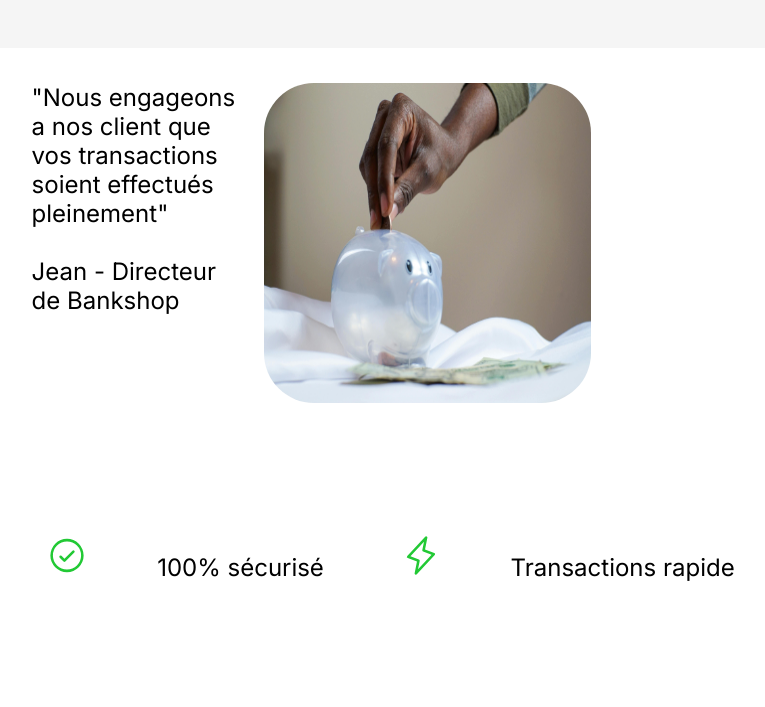
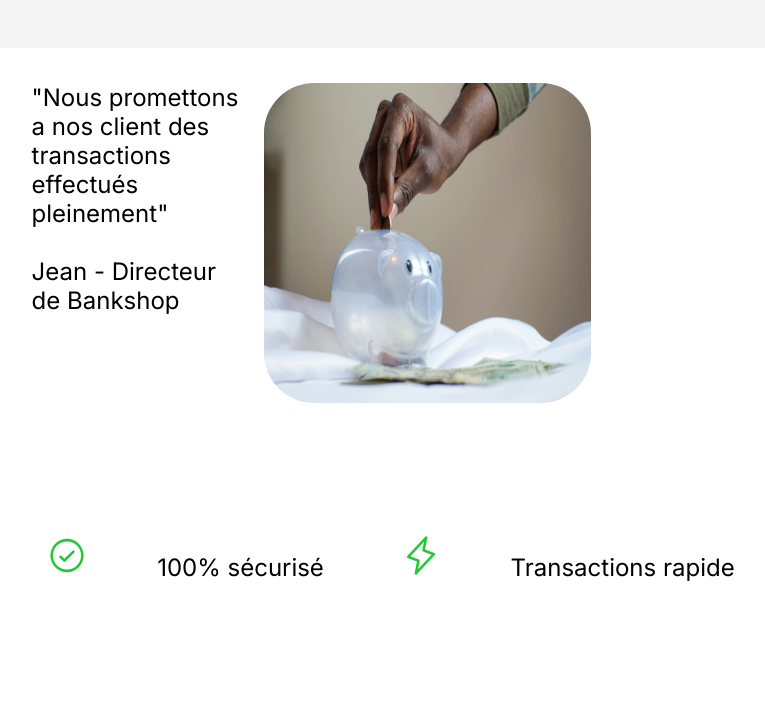
Before and after one commit to chahedlousssayef/challeng-web, a Symfony app: template templates/home/index.html.twig in a window 1280 px wide. Shown: the part 837-1544 px from the top of the page, without its empty margins (314-1079 px from the left). Run offline with Twig, Linux system fonts and the light colour scheme; the template is opened without the code that fills it, so the values that code supplies are empty; some libraries are stand-ins or nearby versions.

Commit message:
Update index.html.twig

```diff
--- a/templates/home/index.html.twig
+++ b/templates/home/index.html.twig
@@ -23,7 +23,7 @@
 
 {% block div %}
 	<div class = "bas_Acceuil">
-		<p class ="piggy_bank">"Nous engageons a nos client que vos transactions soient effectués pleinement"<br> <br>
+		<p class ="piggy_bank">"Nous promettons a nos client des transactions effectués pleinement"<br> <br>
 			Jean - Directeur de Bankshop
 		</p>
 			<img src="{{ asset('image/imageAcceuil2.jpg') }}" alt="image piggy bank" width="50">
```
